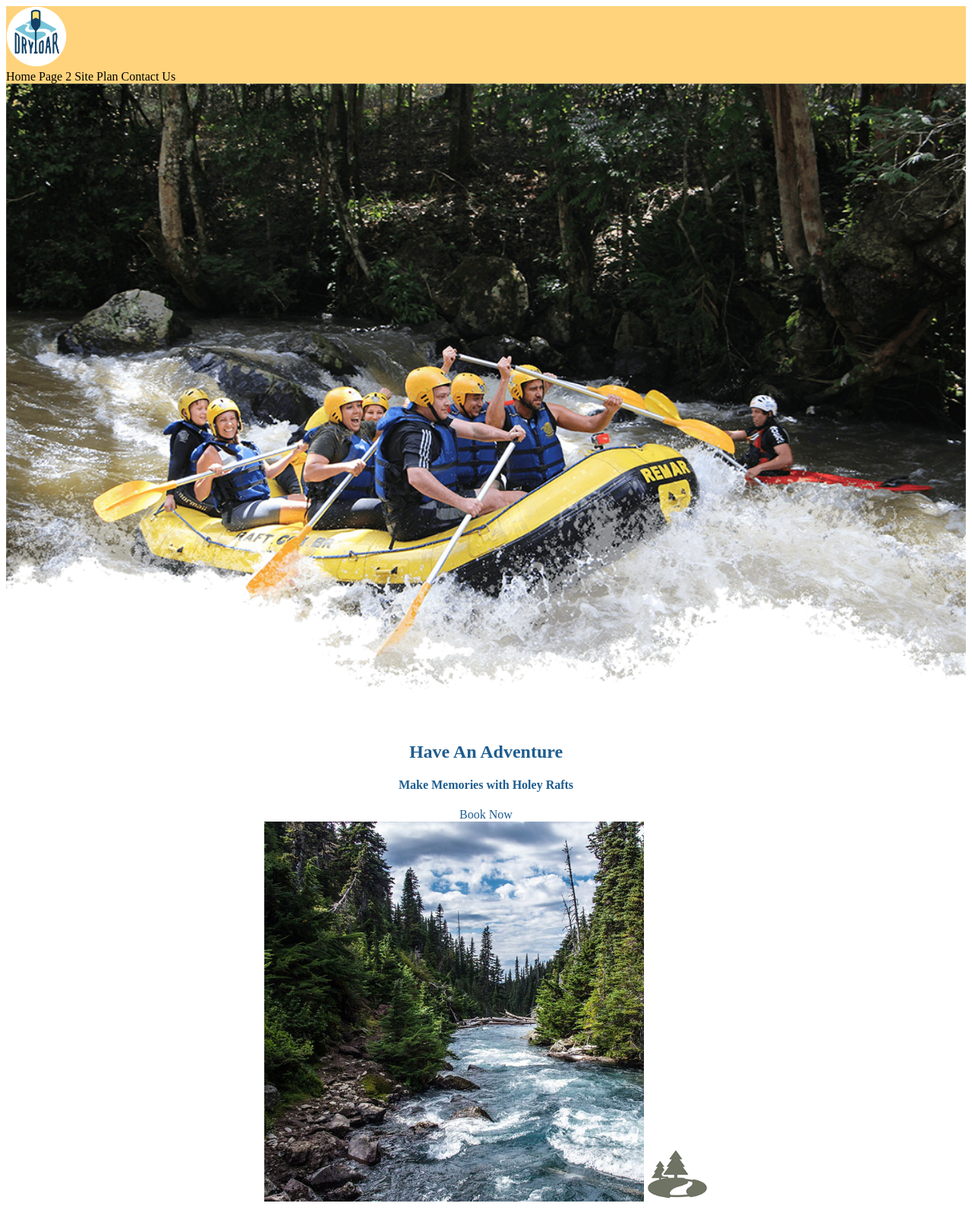
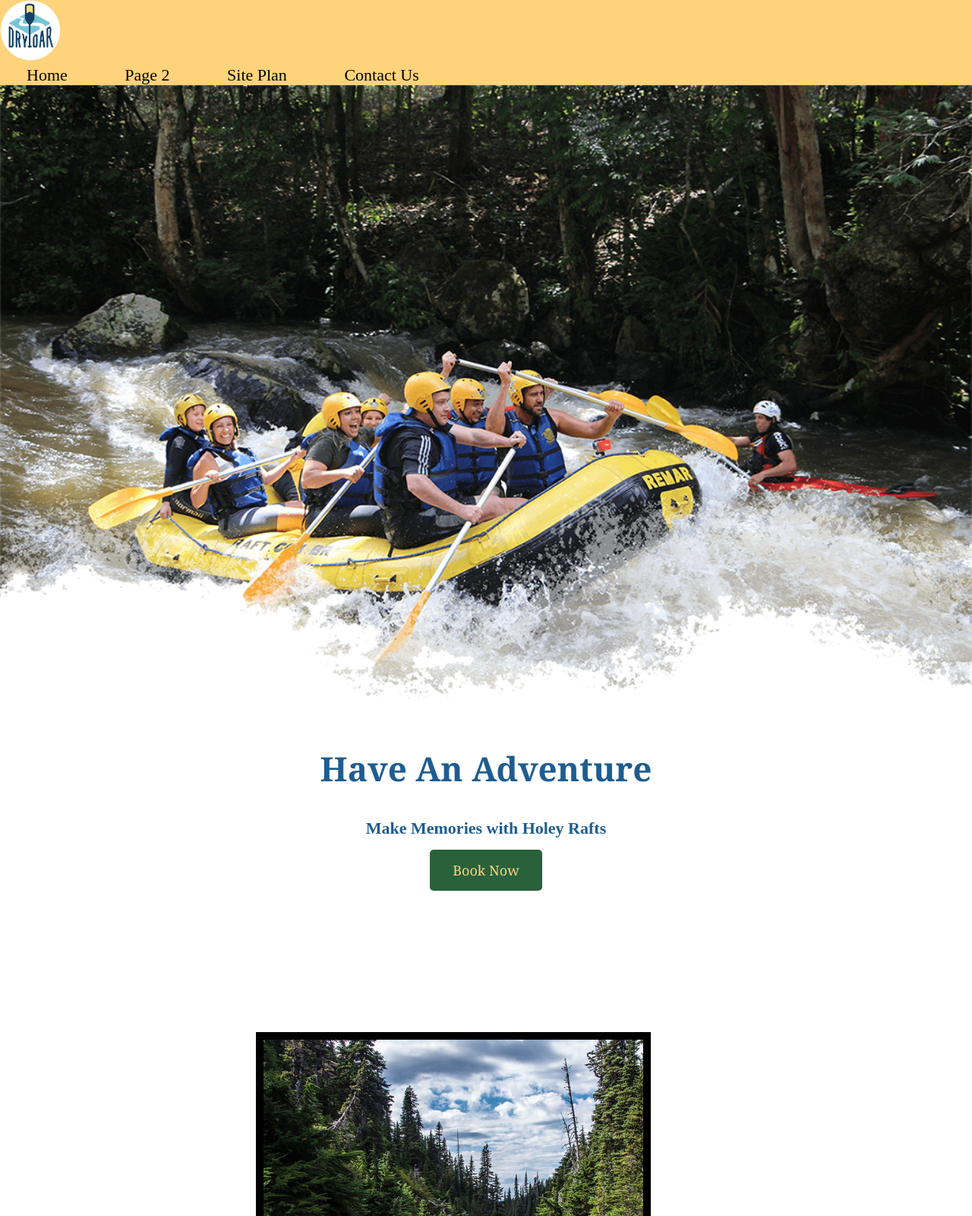
Before and after one commit to AlexMusickBYUI/WebFundamentals, a plain HTML site: page wwr/index.html in a window 1280 px wide. Shown: the top 1600 px of the page at 76% size. Drawn offline with Linux system fonts and the light colour scheme; a web font is replaced by a local one.

Commit message:
More updates to wwr, new ice assignment

```diff
--- /dev/null
+++ b/ice/styles/w05.css
@@ -0,0 +1,35 @@
+body {
+    background-color: gray;
+}
+
+header {
+    width: 70%;
+    text-align: center;
+    margin: 0 auto;
+    margin-bottom: 3em;
+}
+
+header img {
+    width: 100%;
+    border-width: 5;
+    border-color: black;
+    display: block;
+}
+
+#circles {
+    width: 70%;
+    margin: 0 auto;
+    display: block;
+    text-align: center;
+}
+
+#circles img {
+    display: inline;
+    text-align: center;
+    width: 250px;
+    border-radius: 50%;
+    margin: 0 20px;
+    border-width: 1em;
+    border-style: solid;
+    border-color: rgb(78, 78, 78);
+}
--- a/wwr/index.html
+++ b/wwr/index.html
@@ -32,7 +32,7 @@
         <h1 class="home-title">Have An Adventure</h1>
         <h4>Make Memories with Holey Rafts</h4>
         <div class="button-box">
-            <a href="rates.html" class="book">Book Now</a>
+            <a id="book-now" href="rates.html" class="book">Book Now</a>
         </div>
     </section>
 </div>
@@ -83,4 +83,4 @@
 </div>
 
 </body>
-</html>x
+</html>
--- a/wwr/styles/style.css
+++ b/wwr/styles/style.css
@@ -1,16 +1,29 @@
+@import url('https://fonts.googleapis.com/css2?family=Roboto+Condensed:wght@700&family=Shojumaru&display=swap');
+
 :root {
     --primary_color: #FFD37C;
+}
+
+body {
+    margin: 0;
+    padding: 0;
+}
+
+h2 {
+    margin: 0;
 }
 
 #content {
     max-width: 1600px;
     margin: 0 auto;
+    font-size: 22px;
 }
 
 nav a {
     text-align: center;
     color: black;
     text-decoration: none;
+    padding: 35px;
 }
 
 nav a:hover {
@@ -20,6 +33,9 @@ nav a:hover {
 
 .home-title {
     color: #1f5d8f;
+    font-family: Shojumaru, Georgia, serif;
+    font-size: 2em;
+    margin-top: 10px;
 }
 
 #hero-msg h1, #hero-msg h4 {
@@ -32,6 +48,10 @@ nav a:hover {
 
 main section {
     text-align: center;
+}
+
+main section img {
+    box-sizing: border-box;
 }
 
 #background {
@@ -48,8 +68,13 @@ h4 {
 }
 
 .book, .join {
-    color: #1f5d8f;
+    color: var(--primary_color);
     text-decoration: none;
+    font-size: 18px;
+    padding: 15px 30px;
+    margin-top: 50px;
+    border-radius: 5px;
+    background-color: #29613b;
 }
 
 .book:hover, .join:hover {
@@ -62,6 +87,8 @@ h4 {
 
 .msg p {
     color: #1f5d8f;
+    font-size: .8em;
+    padding-bottom: 15px;
 }
 
 footer h3 {
@@ -75,14 +102,24 @@ footer a {
 
 footer {
     background-color: var(--primary_color);
+    padding: 25px 50px;
+    margin-top: 200px;
 }
 
 footer a:hover {
     color: #29613b;
 }
 
+footer .social img {
+    padding-top: 15px;
+}
+
 .icon, .logo {
     width: 80px;
+}
+
+.icon {
+    padding-top: 10px;
 }
 
 #hero-img {
@@ -91,4 +128,23 @@ footer a:hover {
 
 .msg {
     background-color: var(--primary_color);
+    font-family: "Roboto Condensed", Arial, sans-serif;
+    line-height: 1.5em;
+    padding: 35px;
 }
+
+#book-now {
+    font-family: Shojumaru, Georgia, serif;
+}
+
+#logo_link {
+    padding-top: 5px;
+}
+
+.rivers-card, .camping-card, .rapids-card {
+    margin: 200px 0;
+}
+
+.card-img {
+    border: 10px solid black;
+}
```
Also changed, not shown: ice/w05.html (added, +27 -0 lines), ice/images/w05_circles.jpg (added), ice/images/w05_ice_image_desk.jpg (added), ice/images/w05_ice_image_graphic.png (added), ice/images/w05_ice_image_person.jpg (added).
